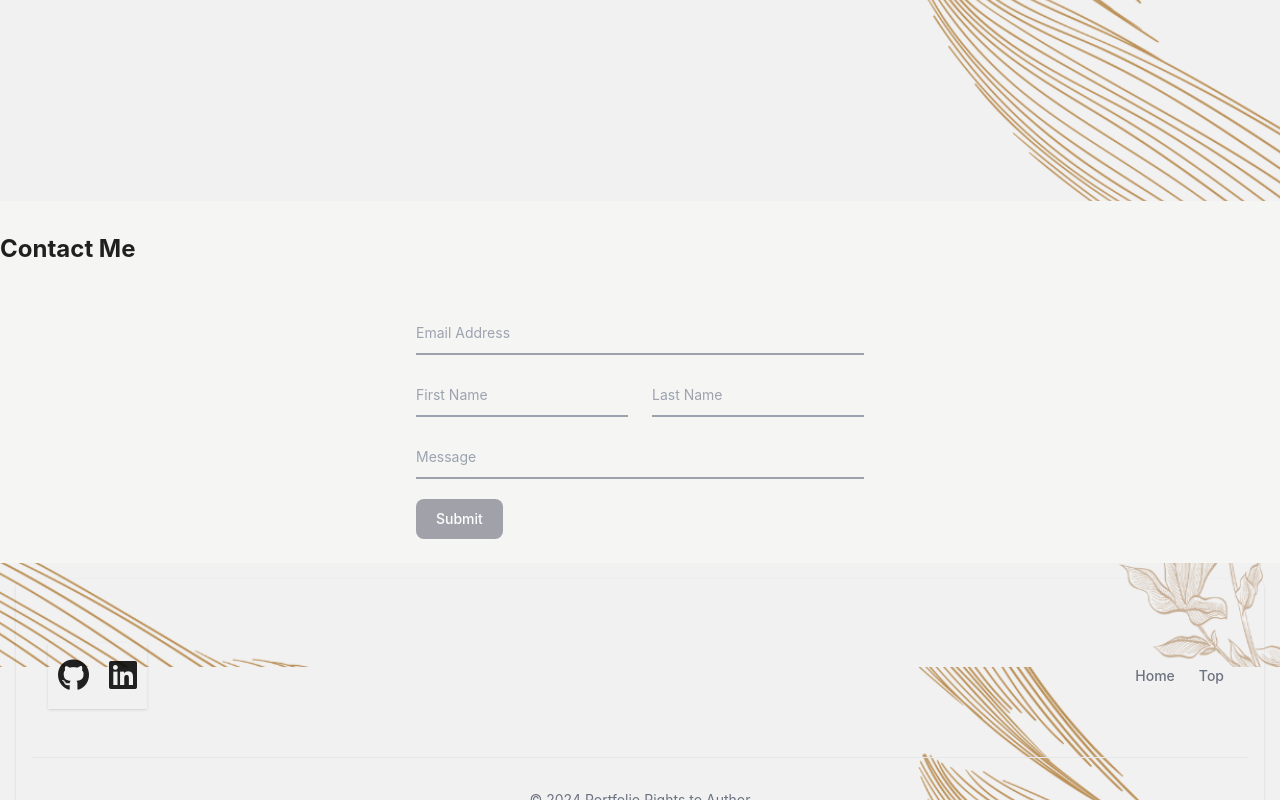
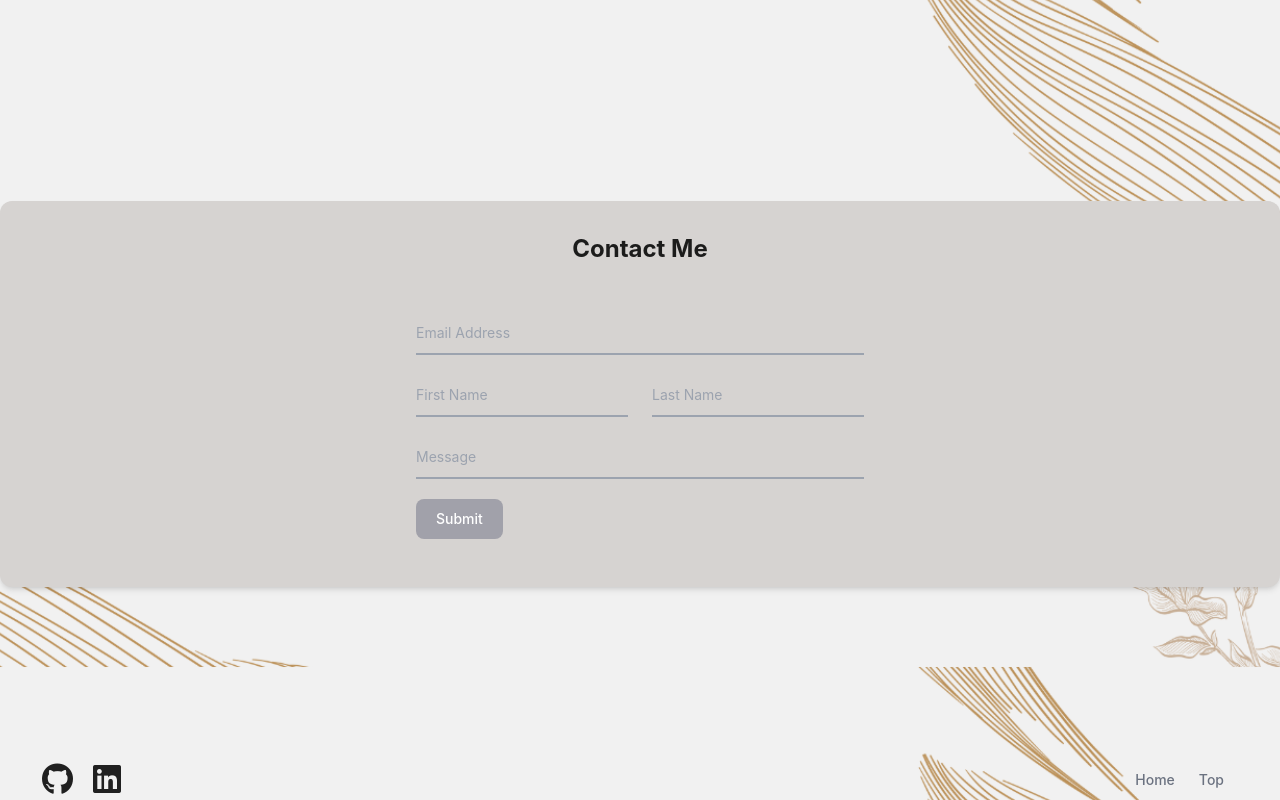
Before and after one commit to Saydeezr/portfolio-2.0, a React (Vite) app: page / in a window 1280 px wide. Shown: the part 3333-4133 px from the top of the page. Built offline with nearby package versions, Linux system fonts and the light colour scheme.

Commit message:
took out shadowing from footer and started fixing contact form

```diff
--- a/src/components/Contact.jsx
+++ b/src/components/Contact.jsx
@@ -1,7 +1,7 @@
 function Contact() {
     return (
-        <div className="bg-stone-100 pb-6">
-            <h2 className='text-2xl font-bold mb-4 py-8'>Contact Me</h2>
+        <div className="bg-stone-300 pb-12 rounded-xl shadow-md">
+            <h2 className='text-2xl font-bold mb-4 py-8 text-center'>Contact Me</h2>
             <form className="max-w-md mx-auto">
                 <div className="relative mb-5">
                     <input type="email" name="floating_email" id="floating_email" className="block py-2.5 px-0 w-full text-sm text-gray-900 bg-transparent border-0 border-b-2 border-gray-400 appearance-none dark:text-gray-600 dark:border-gray-600 dark:focus:border-gray-400 focus:outline-none focus:ring-0 focus:border-blue-600 peer" placeholder="Email Address" required />
--- a/src/components/Footer.jsx
+++ b/src/components/Footer.jsx
@@ -1,9 +1,9 @@
 function Footer() {
     return(
-        <div className=" rounded-lg shadow m-4 py-8">
+        <div className=" rounded-lg m-4 pt-36 pb-8">
             <div className="w-full max-w-screen-xl mx-auto p-4">
                 <div className="sm:flex sm:items-center sm:justify-between">
-                    <div className="shadow m-4 py-4">
+                    <div className="">
                         <a href="https://github.com/Saydeezr/" target="_blank" rel="noopener noreferrer">
                             <i className="fab fa-github fa-2x text-white-800 hover:text-gray-600 px-2.5"></i>
                         </a>
--- a/src/components/Project.jsx
+++ b/src/components/Project.jsx
@@ -40,12 +40,9 @@ function Project() {
     return (
         <ul className="grid grid-cols-1 md:grid-cols-3 gap-4">
           {projects.map((project) => (
-            <div
-              className="flex flex-col justify-between max-w-md mx-auto bg-stone-200 rounded-xl shadow-md md:max-w-2xl"
-              key={project.name}
-            >
+            <div className="flex flex-col justify-between max-w-md mx-auto bg-stone-200 rounded-xl shadow-md md:max-w-2xl"
+              key={project.name}>
               <div className="md:flex">
-                <div className="md:shrink-0"></div>
                 <div className="pb-6 flex-grow">
                   <div className="uppercase mb-2 text-2xl font-bold tracking-tight text-yellow-900 text-center font-semibold py-4">
                     {project.name}
```
